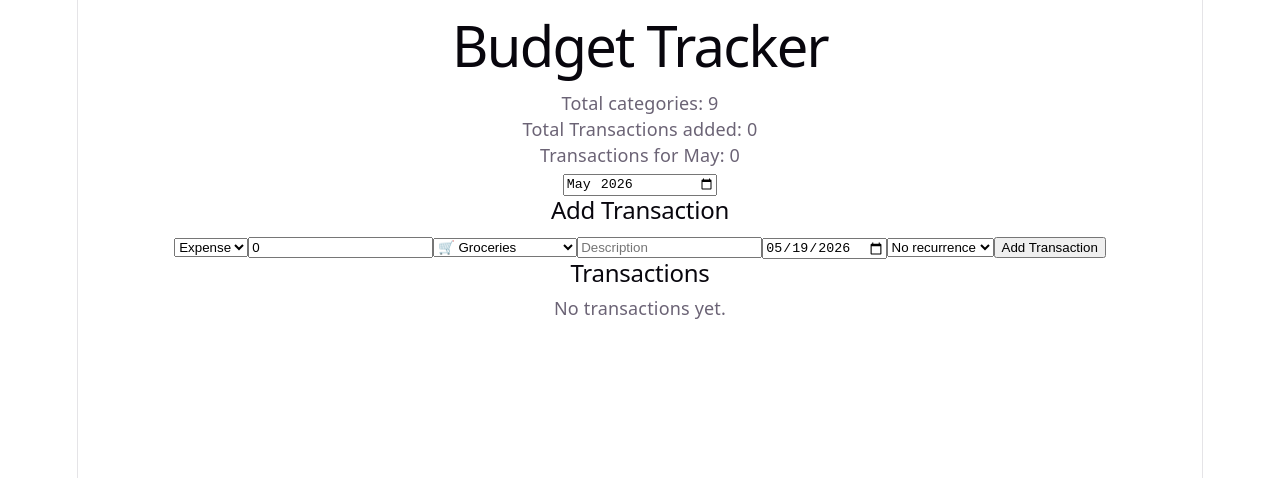
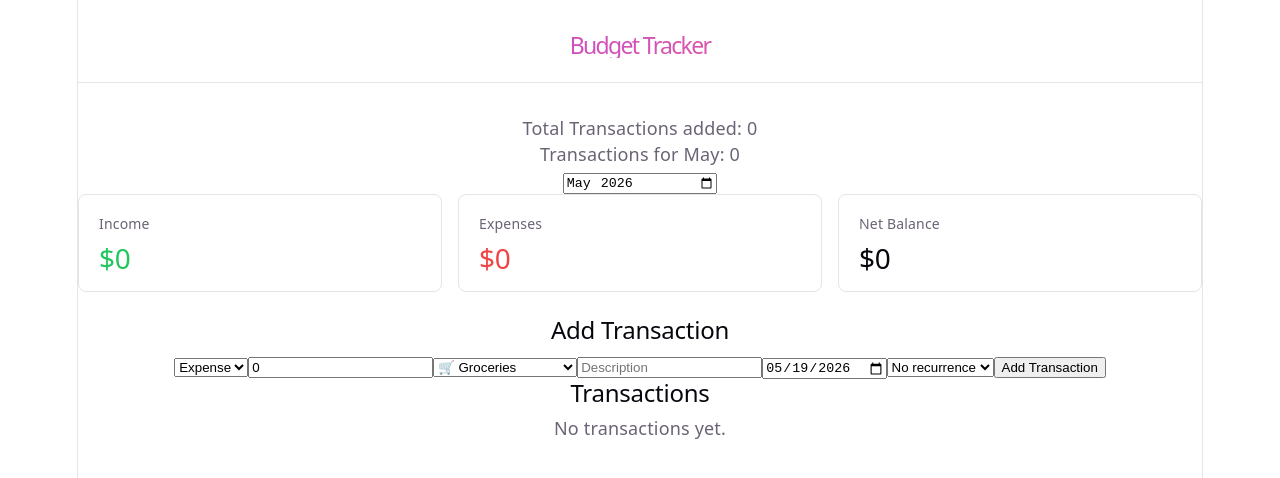
Before and after one commit to Madhav-rag/budget-tracker, a React (Vite) app: page / in a window 1280 px wide. Shown: the top 478 px of the page. Built offline with nearby package versions, Linux system fonts and the light colour scheme.

Commit message:
monthly summary cards

```diff
--- a/package.json
+++ b/package.json
@@ -12,6 +12,7 @@
   "dependencies": {
     "react": "^19.2.6",
     "react-dom": "^19.2.6",
+    "recharts": "^3.8.1",
     "zustand": "^5.0.13"
   },
   "devDependencies": {
--- a/src/App.tsx
+++ b/src/App.tsx
@@ -2,9 +2,10 @@ import { useState } from "react";
 import { useStore } from "./store/useStore";
 import TransactionForm from "./components/TransactionForm";
 import TransactionList from "./components/TransactionList";
+import MonthlySummary from "./components/MonthlySummary";
 
 function App() {
-  const { categories, transactions } = useStore();
+  const { transactions } = useStore();
   //params are current value and functions to change it
   const [selectedMonth, setSelectedMonth] = useState(
     new Date().toISOString().slice(0, 7)  // defaults to current month e.g. "2026-05"
@@ -12,8 +13,9 @@ function App() {
 
   return (
     <div>
-      <h1>Budget Tracker</h1>
-      <p>Total categories: {categories.length}</p>
+      <div className="app-header">
+        <h1>Budget Tracker</h1>
+      </div>
       <p>Total Transactions added: {transactions.length}</p>
       <p>Transactions for {new Date(selectedMonth + "-01").toLocaleString("default", { month: "long" })}: {transactions.filter(t => t.date.startsWith(selectedMonth)).length}</p>
 
@@ -22,7 +24,7 @@ function App() {
         value={selectedMonth}
         onChange={(e) => setSelectedMonth(e.target.value)}
       />
-
+      <MonthlySummary month={selectedMonth} />
       <TransactionForm />
       <TransactionList month={selectedMonth} />
     </div>
--- /dev/null
+++ b/src/components/MonthlySummary.tsx
@@ -0,0 +1,26 @@
+import { useStore } from "../store/useStore";
+import { computeMonthlySummary } from "../types";
+
+function MonthlySummary({ month }: { month: string }) {
+  const { transactions, categories, budgets } = useStore();
+  const summary = computeMonthlySummary(month, transactions, categories, budgets);
+
+  return (
+    <div className="summary">
+      <div className="summary-card income">
+        <p>Income</p>
+        <h2>${summary.totalIncome}</h2>
+      </div>
+      <div className="summary-card expense">
+        <p>Expenses</p>
+        <h2>${summary.totalExpenses}</h2>
+      </div>
+      <div className="summary-card balance">
+        <p>Net Balance</p>
+        <h2>${summary.netBalance}</h2>
+      </div>
+    </div>
+  );
+}
+
+export default MonthlySummary;
--- a/src/index.css
+++ b/src/index.css
@@ -70,7 +70,7 @@ h2 {
 }
 
 h1 {
-  font-size: 56px;
+  font-size: 23px;
   letter-spacing: -1.68px;
   margin: 32px 0;
   @media (max-width: 1024px) {
@@ -160,3 +160,61 @@ code {
   border-color: #ef4444;
   color: #ef4444;
 }
+
+.summary {
+  display: flex;
+  gap: 16px;
+  margin-bottom: 24px;
+}
+
+.summary-card {
+  flex: 1;
+  padding: 16px 20px;
+  border: 1px solid var(--border);
+  border-radius: 8px;
+  background: var(--bg);
+  text-align: left;
+}
+
+.summary-card p {
+  font-size: 14px;
+  color: var(--text);
+  margin-bottom: 4px;
+}
+
+.summary-card h2 {
+  font-size: 28px;
+  margin: 0;
+}
+
+.summary-card.income h2 {
+  color: #22c55e;
+}
+
+.summary-card.expense h2 {
+  color: #ef4444;
+}
+
+.summary-card.balance h2 {
+  color: var(--text-h);
+}
+
+.app-header {
+  padding: 32px 0 24px;
+  border-bottom: 1px solid var(--border);
+  margin-bottom: 32px;
+}
+
+.app-header h1 {
+  margin: 0;
+  background: linear-gradient(135deg, var(--accent), #ff6b6b);
+  -webkit-background-clip: text;
+  -webkit-text-fill-color: transparent;
+  background-clip: text;
+}
+
+.app-header p {
+  color: var(--text);
+  font-size: 14px;
+  margin-top: 8px;
+}
```
Also changed, not shown: 1 other file (tests, documents, lock files or other folders).
